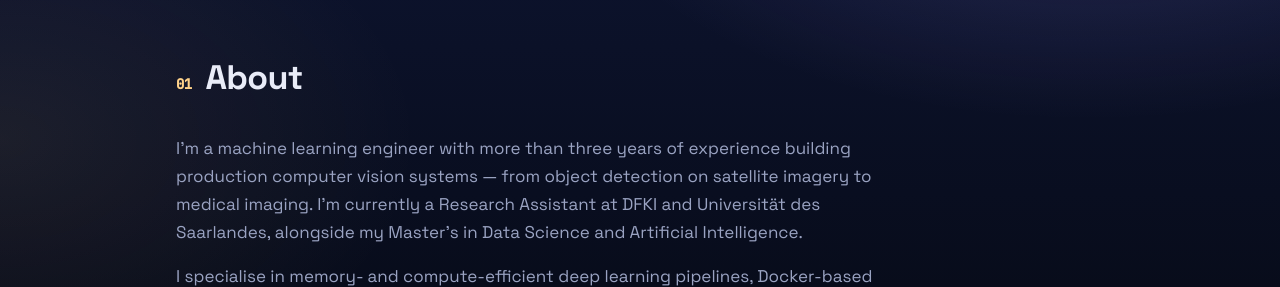
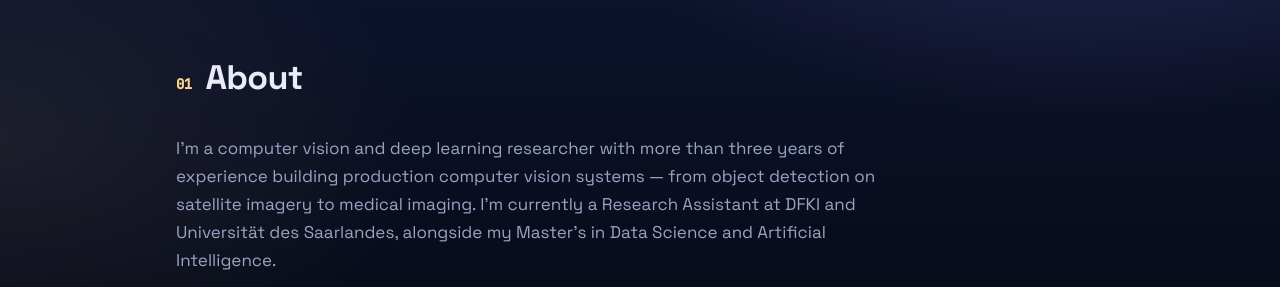
Before and after one commit to AstroK5/AstroK5.github.io, a plain HTML site: page index.html in a window 1280 px wide. Shown: the part 900-1187 px from the top of the page. Drawn offline with Linux system fonts and the light colour scheme.

Commit message:
Describe role as researcher in About

```diff
--- a/index.html
+++ b/index.html
@@ -4,7 +4,7 @@
 <meta charset="utf-8">
 <meta name="viewport" content="width=device-width, initial-scale=1">
 <title>Karnika Bhardwaj — Computer Vision and Deep Learning Researcher</title>
-<meta name="description" content="Karnika Bhardwaj — machine learning engineer in Saarbrücken, Germany, building computer vision and deep learning systems for applied AI research.">
+<meta name="description" content="Karnika Bhardwaj — computer vision and deep learning researcher in Saarbrücken, Germany, at DFKI and Saarland University.">
 <meta property="og:title" content="Karnika Bhardwaj — Computer Vision and Deep Learning Researcher">
 <meta property="og:description" content="From satellite pixels to cancer tissues to electron microstructures. Researcher at DFKI and Saarland University.">
 <meta property="og:image" content="https://avatars.githubusercontent.com/u/68639398?v=4">
@@ -51,7 +51,7 @@
   <section id="about" class="block">
     <h2><span class="num">01</span> About</h2>
     <div class="about">
-      <p>I'm a machine learning engineer with more than three years of experience building production computer vision systems — from object detection on satellite imagery to medical imaging. I'm currently a Research Assistant at DFKI and Universität des Saarlandes, alongside my Master's in Data Science and Artificial Intelligence.</p>
+      <p>I'm a computer vision and deep learning researcher with more than three years of experience building production computer vision systems — from object detection on satellite imagery to medical imaging. I'm currently a Research Assistant at DFKI and Universität des Saarlandes, alongside my Master's in Data Science and Artificial Intelligence.</p>
       <p>I specialise in memory- and compute-efficient deep learning pipelines, Docker-based deployment, and configurable training frameworks that other research projects can reuse. With a grounding in statistics and applied mathematics, I'm comfortable owning a model from the data pipeline all the way to a deployed, evaluated system.</p>
       <p>Off the clock: code maverick, tech &amp; music addict.</p>
     </div>
```
